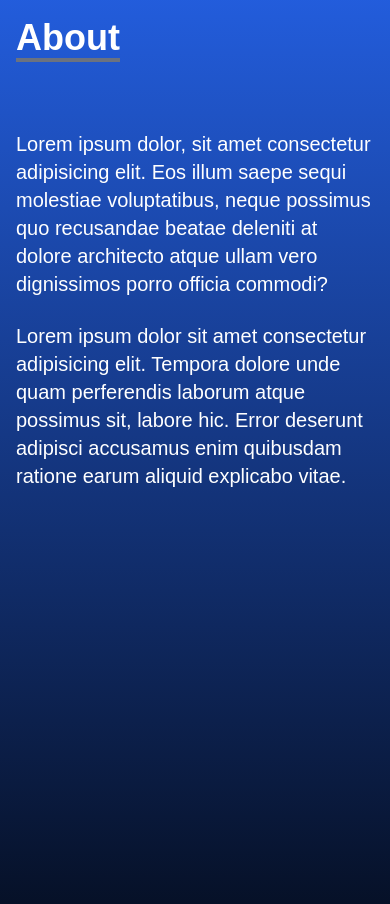
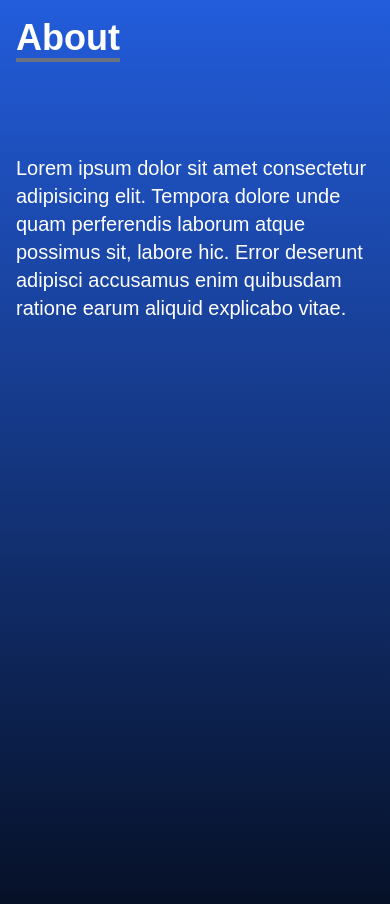
Before and after one commit to gwentzel26/react_portfolio, a React (Create React App) app in the folder react_portfolio/: page / in a window 390 px wide. Shown: the part 1260-2164 px from the top of the page. Built offline with nearby package versions, Linux system fonts and the light colour scheme.

Commit message:
Completelely responsive site on mobile, tablet, and desktop

```diff
--- a/react_portfolio/src/components/About.jsx
+++ b/react_portfolio/src/components/About.jsx
@@ -13,10 +13,7 @@ const About = () => {
 
         <p className="text-xl mt-14">
 
-          Lorem ipsum dolor, sit amet consectetur adipisicing elit. Eos illum
-          saepe sequi molestiae voluptatibus, neque possimus quo recusandae
-          beatae deleniti at dolore architecto atque ullam vero dignissimos
-          porro officia commodi?
+
         </p>
 
         <br></br>
```
